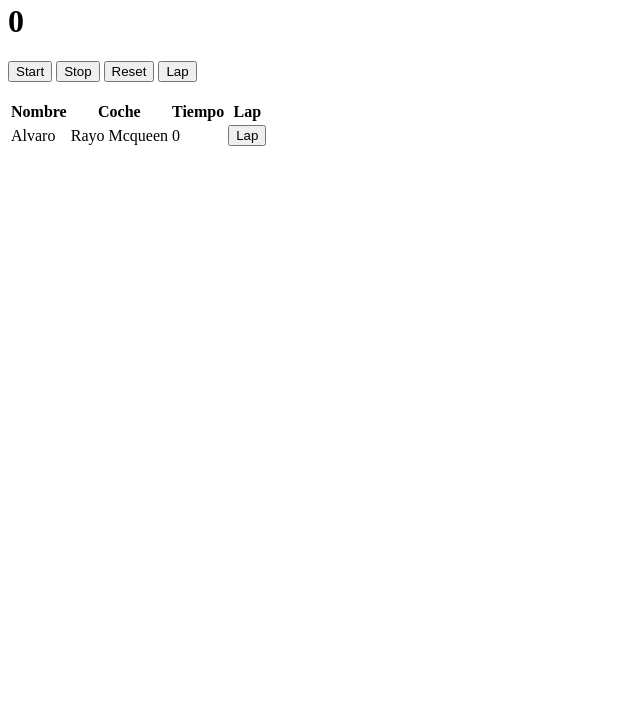
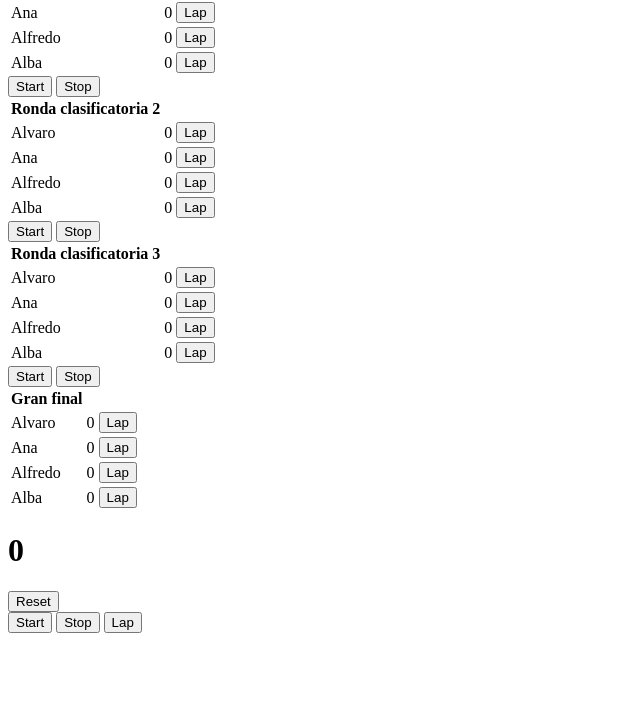
Before and after one commit to alvarogd16/carrera-noche-investigadores, a website: page public/index.html in a window 1280 px wide. Shown: the part 77-800 px from the top of the page, without its empty margins (0-640 px from the left). Drawn offline with Linux system fonts and the light colour scheme.

Commit message:
Add some structure in the html

```diff
--- a/public/index.html
+++ b/public/index.html
@@ -7,28 +7,135 @@
     <title>Document</title>
 </head>
 <body>
-    <h1>Cronometro</h1>
-    <div id="cronometro"></div>
+    <div class="ronda" id="ronda1">
+        <button class="start">Start</button>
+        <button class="stop">Stop</button>
+        <table class="table">
+            <tr>
+                <th>Ronda clasificatoria 1</th>
+            </tr>
+            <tr>
+                <td contenteditable='true'>Alvaro</td>
+                <td>0</td>
+                <td><button id="lap-alvaro">Lap</button></td>
+            </tr>
+            <tr>
+                <td contenteditable='true'>Ana</td>
+                <td>0</td>
+                <td><button id="lap-alvaro">Lap</button></td>
+            </tr>
+            <tr>
+                <td contenteditable='true'>Alfredo</td>
+                <td>0</td>
+                <td><button id="lap-alvaro">Lap</button></td>
+            </tr>
+            <tr>
+                <td contenteditable='true'>Alba</td>
+                <td>0</td>
+                <td><button id="lap-alvaro">Lap</button></td>
+            </tr>
+        </table>
+    </div>
+
+    <div class="ronda" id="ronda2">
+        <button class="start">Start</button>
+        <button class="stop">Stop</button>
+        <table class="table">
+            <tr>
+                <th>Ronda clasificatoria 2</th>
+            </tr>
+            <tr>
+                <td contenteditable='true'>Alvaro</td>
+                <td>0</td>
+                <td><button id="lap-alvaro">Lap</button></td>
+            </tr>
+            <tr>
+                <td contenteditable='true'>Ana</td>
+                <td>0</td>
+                <td><button id="lap-alvaro">Lap</button></td>
+            </tr>
+            <tr>
+                <td contenteditable='true'>Alfredo</td>
+                <td>0</td>
+                <td><button id="lap-alvaro">Lap</button></td>
+            </tr>
+            <tr>
+                <td contenteditable='true'>Alba</td>
+                <td>0</td>
+                <td><button id="lap-alvaro">Lap</button></td>
+            </tr>
+        </table>
+    </div>
+
+    <div class="ronda" id="ronda3">
+        <button class="start">Start</button>
+        <button class="stop">Stop</button>
+        <table class="table">
+            <tr>
+                <th>Ronda clasificatoria 3</th>
+            </tr>
+            <tr>
+                <td contenteditable='true'>Alvaro</td>
+                <td>0</td>
+                <td><button id="lap-alvaro">Lap</button></td>
+            </tr>
+            <tr>
+                <td contenteditable='true'>Ana</td>
+                <td>0</td>
+                <td><button id="lap-alvaro">Lap</button></td>
+            </tr>
+            <tr>
+                <td contenteditable='true'>Alfredo</td>
+                <td>0</td>
+                <td><button id="lap-alvaro">Lap</button></td>
+            </tr>
+            <tr>
+                <td contenteditable='true'>Alba</td>
+                <td>0</td>
+                <td><button id="lap-alvaro">Lap</button></td>
+            </tr>
+        </table>
+    </div>
+
+    <div class="final">
+        <button class="start">Start</button>
+        <button class="stop">Stop</button>
+        <table class="table">
+            <tr>
+                <th>Gran final</th>
+            </tr>
+            <tr>
+                <td contenteditable='true'>Alvaro</td>
+                <td>0</td>
+                <td><button id="lap-alvaro">Lap</button></td>
+            </tr>
+            <tr>
+                <td contenteditable='true'>Ana</td>
+                <td>0</td>
+                <td><button id="lap-alvaro">Lap</button></td>
+            </tr>
+            <tr>
+                <td contenteditable='true'>Alfredo</td>
+                <td>0</td>
+                <td><button id="lap-alvaro">Lap</button></td>
+            </tr>
+            <tr>
+                <td contenteditable='true'>Alba</td>
+                <td>0</td>
+                <td><button id="lap-alvaro">Lap</button></td>
+            </tr>
+        </table>
+    </div>
+
+    <div class="crono">
+        <div id="cronometro"></div>
+        <button id="reset">Reset</button>
+    </div>
+
+
     <button id="start">Start</button>
     <button id="stop">Stop</button>
-    <button id="reset">Reset</button>
     <button id="lap">Lap</button>
-    <br><br>
-
-    <table id="table">
-        <tr>
-            <th>Nombre</th>
-            <th>Coche</th>
-            <th>Tiempo</th>
-            <th>Lap</th>
-        </tr>
-        <tr>
-            <td>Alvaro</td>
-            <td>Rayo Mcqueen</td>
-            <td>0</td>
-            <td><button id="lap-alvaro">Lap</button></td>
-        </tr>
-    </table>
 
     <script src="./main.js"></script>
 </body>
```
